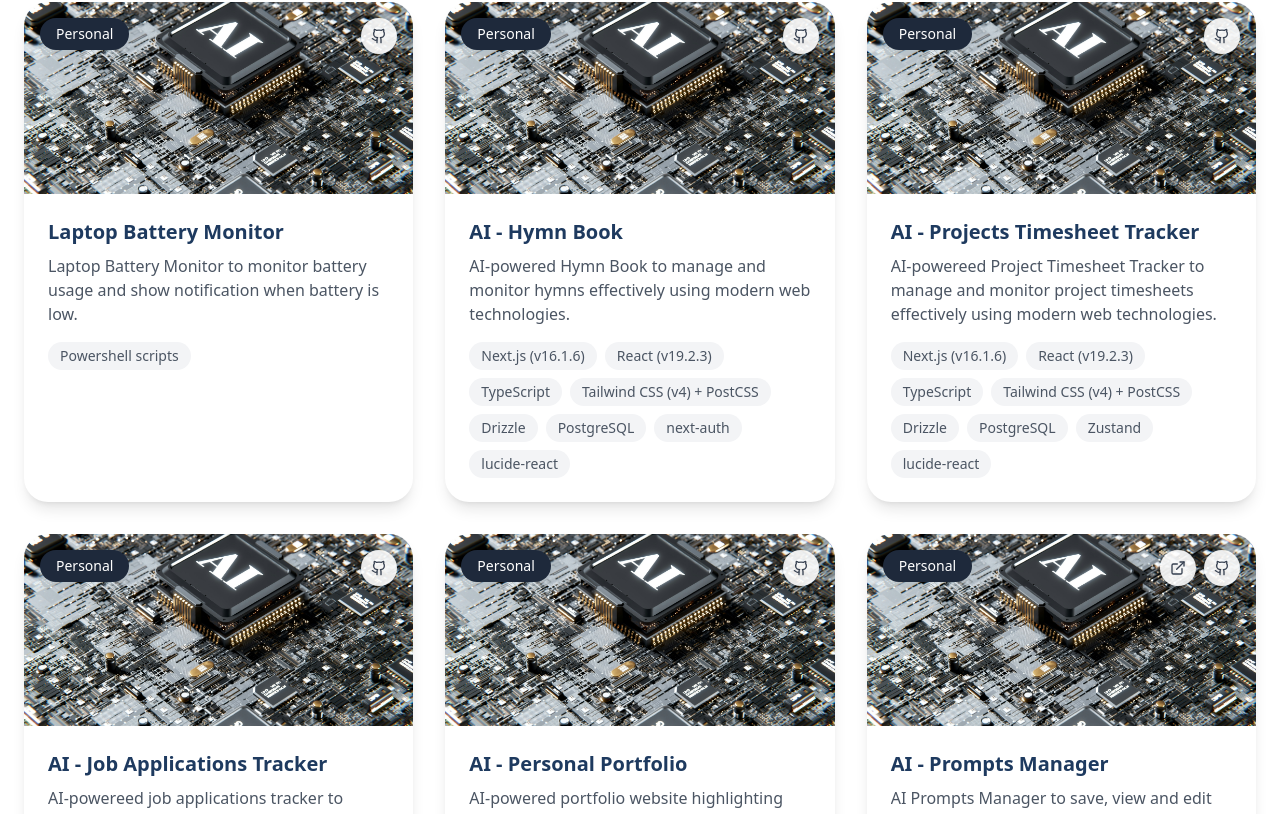
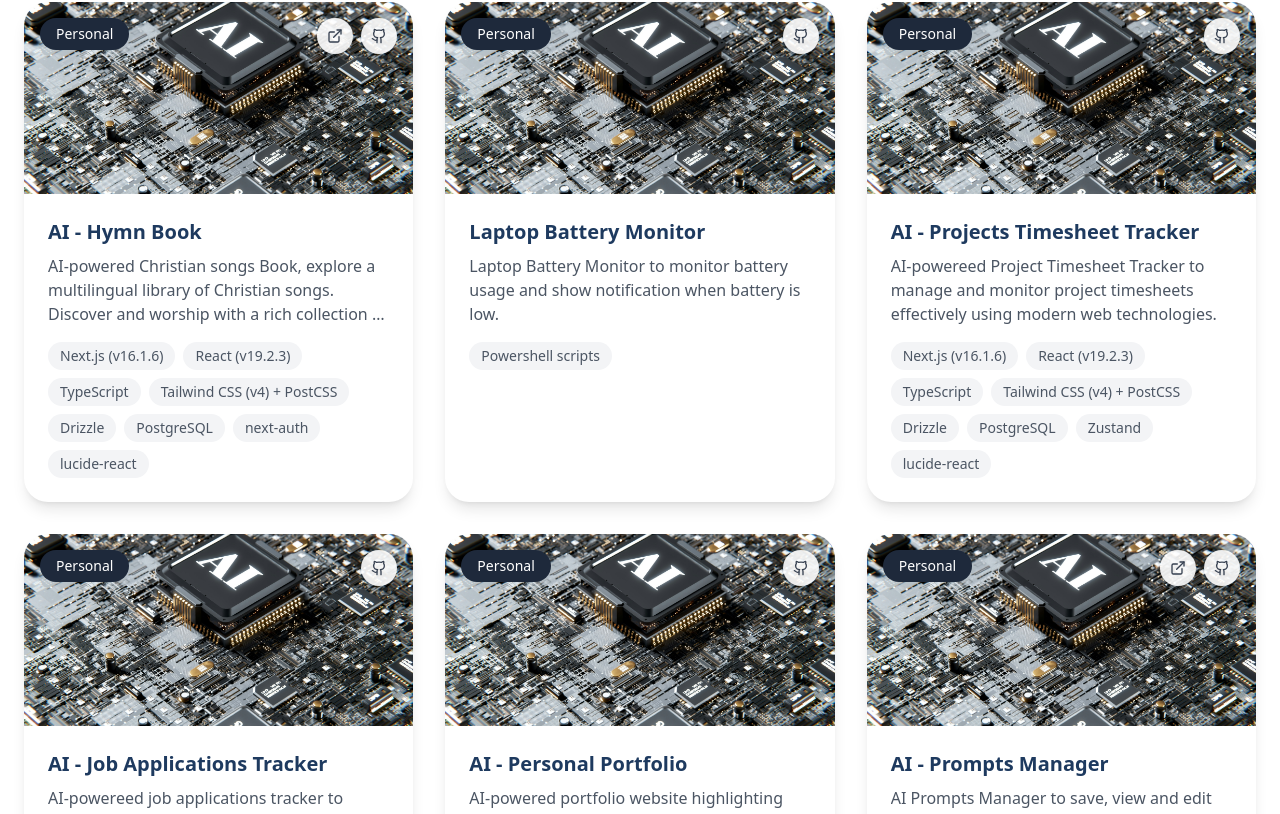
Before and after one commit to sat33shgit/Portfolio, a React (Vite) app: page / in a window 1280 px wide. Shown: the part 5761-6575 px from the top of the page. Built offline with nearby package versions, Linux system fonts and the light colour scheme.

Commit message:
Hymn Book description update

```diff
--- a/src/components/sections/Projects.jsx
+++ b/src/components/sections/Projects.jsx
@@ -26,6 +26,16 @@ const categories = ['All', 'BC Gov', 'Oil & Gas', 'Enterprise', 'Pharmaceutical'
 
 const projects = [
   {
+    title: 'AI - Hymn Book',
+    category: 'Personal',
+    description: 'AI-powered Christian songs Book, explore a multilingual library of Christian songs. Discover and worship with a rich collection of songs from around the world, all in one place.',
+    image: aitools,
+    tech: ['Next.js (v16.1.6)','React (v19.2.3)', 'TypeScript', 'Tailwind CSS (v4) + PostCSS', 'Drizzle', 'PostgreSQL', 'next-auth', 'lucide-react'],
+    link: 'https://www.singuntothelord.net/',
+    github: 'https://github.com/sat33shgit/HymnBook',
+    color: '#1e293b'
+  },
+  {
     title: 'Laptop Battery Monitor',
     category: 'Personal',
     description: 'Laptop Battery Monitor to monitor battery usage and show notification when battery is low.',
@@ -33,16 +43,6 @@ const projects = [
     tech: ['Powershell scripts'],
     link: '#',
     github: 'https://github.com/sat33shgit/win-custom-notifications',
-    color: '#1e293b'
-  },
-  {
-    title: 'AI - Hymn Book',
-    category: 'Personal',
-    description: 'AI-powered Hymn Book to manage and monitor hymns effectively using modern web technologies.',
-    image: aitools,
-    tech: ['Next.js (v16.1.6)','React (v19.2.3)', 'TypeScript', 'Tailwind CSS (v4) + PostCSS', 'Drizzle', 'PostgreSQL', 'next-auth', 'lucide-react'],
-    link: '#',
-    github: 'https://github.com/sat33shgit/HymnBook',
     color: '#1e293b'
   },
   {
```
